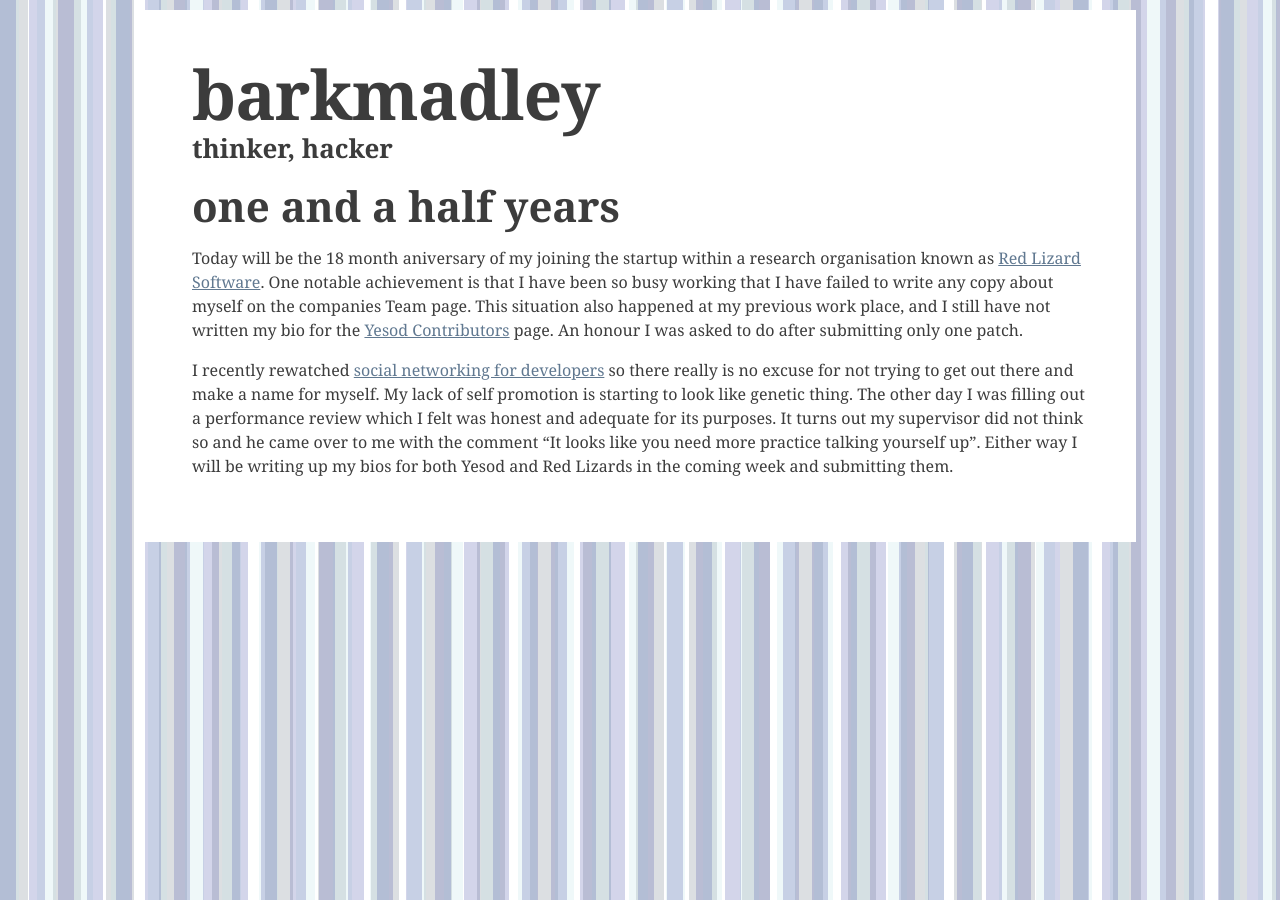
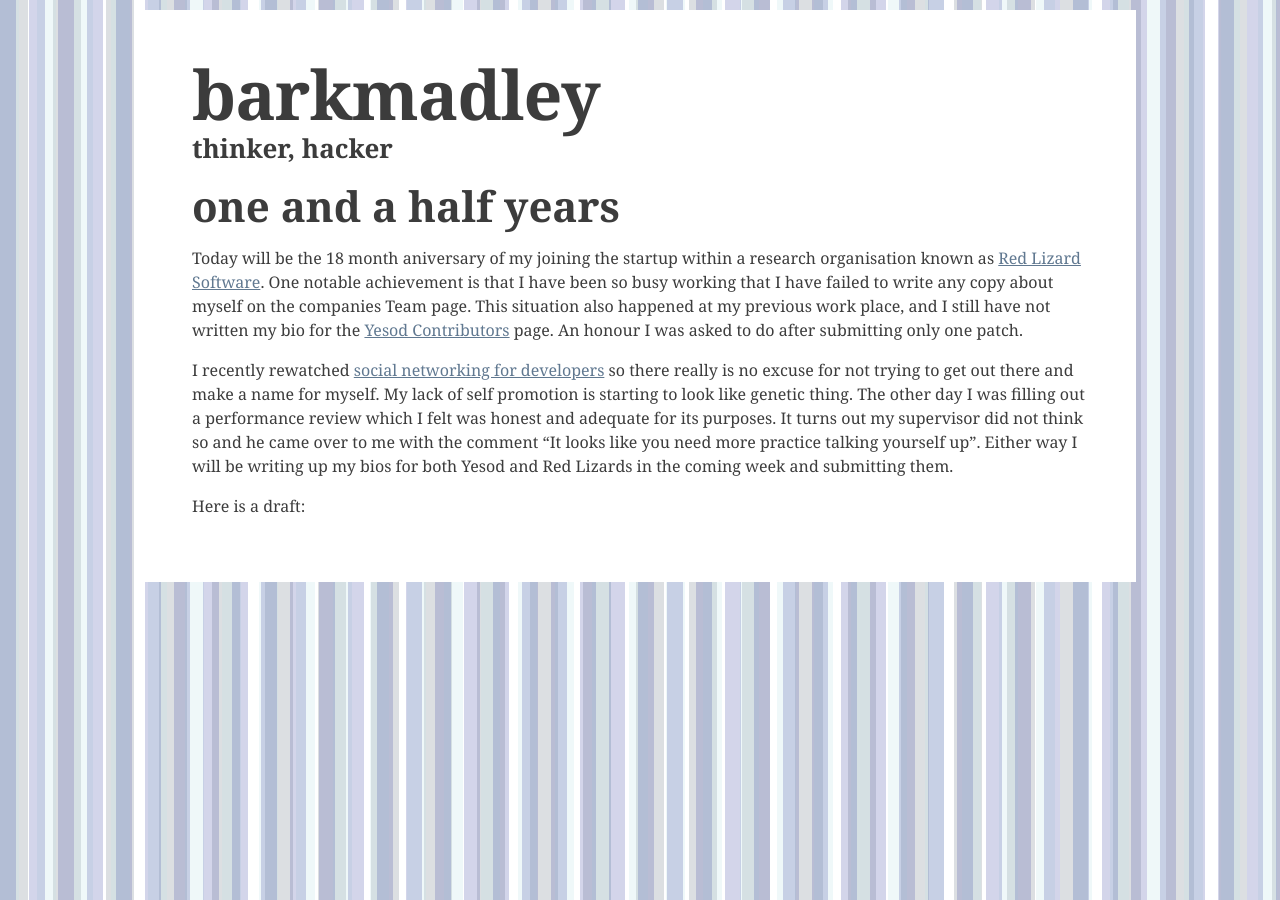
Before and after one commit to barkmadley/barkmadley.github.com, a Jekyll site: the page built from _posts/2011-06-04-one-and-a-half-years.md, in a window 1280 px wide. Built offline with Jekyll 4.4.1, drawn with Linux system fonts in a browser that asks for light colours; nearby versions of some CDN libraries; Markdown is read by kramdown in place of the engine named in the settings.

Commit message:
checkpoint.

```diff
--- a/_posts/2011-06-04-one-and-a-half-years.md
+++ b/_posts/2011-06-04-one-and-a-half-years.md
@@ -20,3 +20,5 @@ adequate for its purposes. It turns out my supervisor did not think so and he
 came over to me with the comment "It looks like you need more practice talking
 yourself up". Either way I will be writing up my bios for both Yesod and Red
 Lizards in the coming week and submitting them.
+
+Here is a draft:
```
